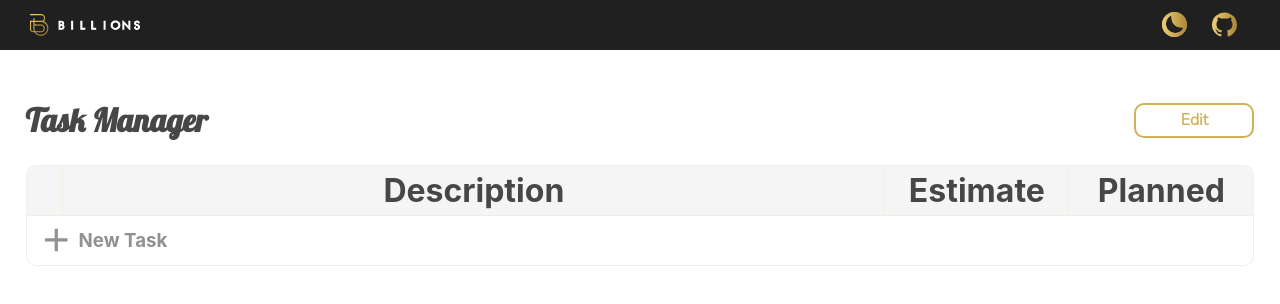
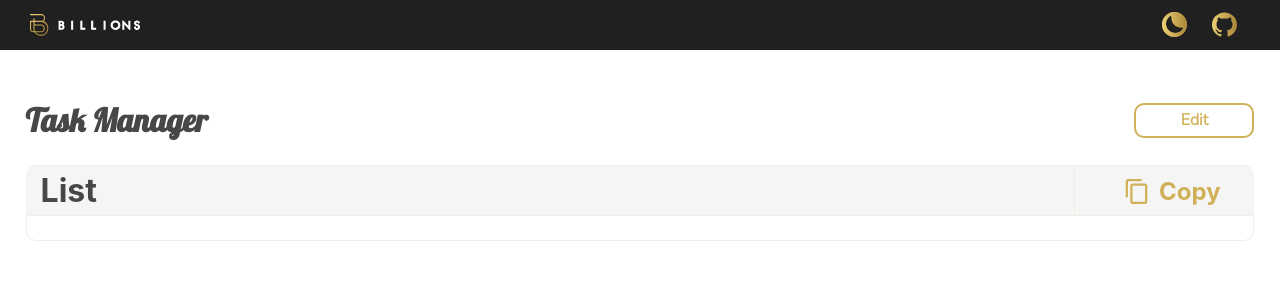
Before and after one commit to brunoslsbrito/fire-tasks, a React (Create React App) app: page / in a window 1280 px wide. Both pictures are taken after a click on the element "Convert". Shown: the top 304 px of the page. Built offline with nearby package versions, Linux system fonts and the light colour scheme.

Commit message:
Finishing alpha

```diff
--- a/src/pages/TaskList/index.tsx
+++ b/src/pages/TaskList/index.tsx
@@ -1,4 +1,5 @@
-import React, { useCallback, useState } from 'react';
+import React, { useCallback, useEffect, useState } from 'react';
+
 import {
   AddIconDark,
   AddIconLight,
@@ -20,19 +21,39 @@ import {
   TrashIconLight,
   TrashIconDark,
   ItemDescriptionContainer,
-  ItemDescriptionText, ItemEstimateContainer, ItemEstimateText, ItemEstimateText2,
+  ItemDescriptionText,
+  ItemEstimateContainer,
+  ItemEstimateText,
+  ItemEstimateTextAdditive,
+  ItemPlannedContainer,
+  ItemPlannedText,
+  ListTitleContainer,
+  CopyButtonContainer,
+  CopyTitle,
+  CopyButtonInnerContainer,
+  CopyIcon,
+  ListFinalBottomContainer,
+  ConvertItemContainer, ConvertText,
 } from './styles';
 
 import { Themes } from '../../styles/global';
 
 interface TaskListProps {
   theme: string;
+  convert: boolean;
+}
+
+export enum Planned {
+  // eslint-disable-next-line no-unused-vars
+  YES = 'Yes',
+  // eslint-disable-next-line no-unused-vars
+  NO = 'No'
 }
 
 interface ListItem {
   description: string;
   estimate: string;
-  planned: string;
+  planned: Planned;
 }
 
 interface HoverProp {
@@ -40,12 +61,20 @@ interface HoverProp {
   index: number;
 }
 
-const TaskList: React.FC<TaskListProps> = ({ theme }) => {
+const TaskList: React.FC<TaskListProps> = ({ theme, convert }) => {
   const [taskList, setTaskList] = useState<Array<ListItem>>([]);
   const [isHover, setHover] = useState<HoverProp>({ isHover: false, index: 0 });
+  const [finalText, setFinalText] = useState('');
+
+  useEffect(() => {
+    let text = '';
+    // eslint-disable-next-line @typescript-eslint/no-use-before-define,no-return-assign
+    taskList.map((item) => text += `${getNextLine(item)}\n`);
+    setFinalText(text);
+  }, [convert]);
 
   const onPressAdd = useCallback(() => {
-    setTaskList([...taskList, { description: '', estimate: '', planned: 'Yes' }]);
+    setTaskList([...taskList, { description: '', estimate: '', planned: Planned.YES }]);
   }, [taskList]);
 
   const onPressDelete = (index: number) => {
@@ -66,6 +95,26 @@ const TaskList: React.FC<TaskListProps> = ({ theme }) => {
       newArray[index].estimate = newValue;
       setTaskList(newArray);
     }
+  };
+
+  const onPressCopy = async () => {
+    try {
+      await navigator.clipboard.writeText(finalText);
+      alert('Copied');
+    } catch (e) {
+      alert('Error trying copy text');
+    }
+  };
+
+  // eslint-disable-next-line no-nested-ternary
+  const filterEstimate = (item: string) => (item.length > 1 ? (
+    item[0] === '0' ? item.slice(1, 2) : item
+  ) : item);
+
+  const onEditPlanned = (index: number) => {
+    const newArray = [...taskList];
+    newArray[index].planned = newArray[index].planned === Planned.YES ? Planned.NO : Planned.YES;
+    setTaskList(newArray);
   };
 
   const renderTrash = () => (
@@ -105,14 +154,23 @@ const TaskList: React.FC<TaskListProps> = ({ theme }) => {
         />
         {
           taskList[index].estimate.length > 0
-          && (<ItemEstimateText2>h</ItemEstimateText2>)
+          && (<ItemEstimateTextAdditive>h</ItemEstimateTextAdditive>)
         }
       </ItemEstimateContainer>
+      <ItemPlannedContainer>
+        <ItemPlannedText onClick={() => onEditPlanned(index)}>
+          {taskList[index].planned}
+        </ItemPlannedText>
+      </ItemPlannedContainer>
     </TaskItemContainer>
   );
 
-  return (
-    <Container>
+  const getNextLine = (item: ListItem) => (
+    `- [DEV APP] ${item.description} / estimate:"${filterEstimate(item.estimate)}h" assignee:"Unassigned" cfield:"SQUAD:SQUAD_BILLIONS" cfield:"Tipo de Subtask:DEV" cfield:"Fora do Compromisso:${item.planned === Planned.YES ? 'Não' : 'Sim'}"`
+  );
+
+  const renderList = () => (
+    <>
       <ListHeaderOutContainer>
         <ListHeaderContainer>
           <NumberContainer />
@@ -133,13 +191,43 @@ const TaskList: React.FC<TaskListProps> = ({ theme }) => {
       <ListBottomContainer>
         <AddItemContainer onClick={onPressAdd}>
           {
-              theme === Themes.LIGHT
-                ? <AddIconLight />
-                : <AddIconDark />
-            }
+                theme === Themes.LIGHT
+                  ? <AddIconLight />
+                  : <AddIconDark />
+              }
           <AddItemTitle> New Task </AddItemTitle>
         </AddItemContainer>
       </ListBottomContainer>
+    </>
+  );
+
+  const renderConverted = () => (
+    <>
+      <ListHeaderOutContainer>
+        <ListHeaderContainer>
+          <ListTitleContainer>
+            <Title>List</Title>
+          </ListTitleContainer>
+          <CopyButtonContainer>
+            <CopyButtonInnerContainer onClick={onPressCopy}>
+              <CopyIcon />
+              <CopyTitle>Copy</CopyTitle>
+            </CopyButtonInnerContainer>
+          </CopyButtonContainer>
+        </ListHeaderContainer>
+        <ConvertItemContainer>
+          <ConvertText>
+            {finalText}
+          </ConvertText>
+        </ConvertItemContainer>
+        <ListFinalBottomContainer />
+      </ListHeaderOutContainer>
+    </>
+  );
+
+  return (
+    <Container>
+      {convert ? renderConverted() : renderList()}
     </Container>
   );
 };
--- a/src/pages/TaskList/styles.ts
+++ b/src/pages/TaskList/styles.ts
@@ -5,6 +5,8 @@ import addDark from '../../assets/icons/addicondark.svg';
 
 import trashLight from '../../assets/icons/trashlight.svg';
 import trashDark from '../../assets/icons/trashdark.svg';
+
+import copy from '../../assets/icons/copyicon.svg';
 
 export const Container = styled.div`
   display: flex;
@@ -16,12 +18,11 @@ export const Container = styled.div`
 
 export const ListHeaderOutContainer = styled.div`
   display: flex;
+  flex-direction: column;
   width: 96%;
   margin-top: 25px;
   min-width: 700px;
   border-top: ${({ theme }) => `1px solid ${theme.colors.secondary}`};
-  border-left: ${({ theme }) => `1px solid ${theme.colors.secondary}`};
-  border-right: ${({ theme }) => `1px solid ${theme.colors.secondary}`};
   border-top-left-radius: 10px;
   border-top-right-radius: 10px;
 `;
@@ -34,7 +35,7 @@ export const ListHeaderContainer = styled.div`
   border-bottom: ${({ theme }) => `1px solid ${theme.colors.secondary}`};
   border-top-left-radius: 10px;
   border-top-right-radius: 10px;
-
+  justify-content: space-between;
 `;
 
 export const ListContainer = styled.div`
@@ -50,6 +51,11 @@ export const Title = styled.h1`
     color: ${({ theme }) => theme.colors.neutral600};
 `;
 
+export const CopyTitle = styled.h2`
+    color: ${({ theme }) => theme.colors.primary};
+  margin-left: 10px;
+`;
+
 export const AddItemTitle = styled.h3`
   margin-left: 10px;
     color: ${({ theme }) => theme.colors.neutral400};
@@ -61,8 +67,37 @@ export const DescriptionContainer = styled.div`
   min-width: 180px;
   align-items: center;
   justify-content: center;
+  border-right: ${({ theme }) => `1px solid ${theme.colors.secondary}`};
+`;
 
-  border-right: ${({ theme }) => `1px solid ${theme.colors.secondary}`};
+export const ListTitleContainer = styled.div`
+  display: flex;
+  min-width: 80px;
+  align-items: flex-start;
+  margin-left: 15px;
+  margin-top: 5px;
+`;
+
+export const CopyButtonContainer = styled.div`
+  display: flex;
+  height: 50px;
+  width: 180px;
+  align-items: center;
+  justify-content: center;
+  border-left: ${({ theme }) => `1px solid ${theme.colors.secondary}`};
+`;
+
+export const CopyButtonInnerContainer = styled.div`
+  display: flex;
+  width: 90%;
+  height: 80%;
+  align-items: center;
+  cursor: pointer;
+  border-radius: 10px;
+  justify-content: center;
+  &:hover {
+    background: ${({ theme }) => theme.colors.secondary};
+  }
 `;
 
 export const EstimateContainer = styled.div`
@@ -104,6 +139,19 @@ export const ListBottomContainer = styled.div`
   align-items: center;
 `;
 
+export const ListFinalBottomContainer = styled.div`
+  display: flex;
+  height: 10px;
+  width: 100%;
+  min-width: 700px;
+  border-bottom: ${({ theme }) => `1px solid ${theme.colors.secondary}`};
+  border-left: ${({ theme }) => `1px solid ${theme.colors.secondary}`};
+  border-right: ${({ theme }) => `1px solid ${theme.colors.secondary}`};
+  border-bottom-left-radius: 10px;
+  border-bottom-right-radius: 10px;
+  align-items: center;
+`;
+
 export const AddItemContainer = styled.div`
   cursor: pointer;
   display: flex;
@@ -134,6 +182,15 @@ export const AddIconDark = styled.img.attrs({
   height: 25px;
   width: 25px;
   margin-left: 12px;
+`;
+
+export const CopyIcon = styled.img.attrs({
+  src: copy,
+  alt: 'copy',
+})`
+  height: 25px;
+  width: 25px;
+  margin-left: 15px;
 `;
 
 export const TaskItemContainer = styled.div`
@@ -211,11 +268,26 @@ export const ItemEstimateText = styled.input`
   text-align: center;
 `;
 
-export const ItemEstimateText2 = styled.text`
+export const ItemEstimateTextAdditive = styled.text`
   color: ${({ theme }) => theme.colors.neutral400};
   font-family: 'Nunito Sans';
   font-size: 20px;
   margin-left: -5px;
+`;
+
+export const ItemPlannedText = styled.text`
+  color: ${({ theme }) => theme.colors.neutral400};
+  font-family: 'Nunito Sans';
+  font-size: 20px;
+  margin-left: -5px;
+  width: 65px;
+  text-align: center;
+  cursor: pointer;
+  border-radius: 10px;
+  &:hover {
+    color: ${({ theme }) => theme.colors.secondary};
+    background: ${({ theme }) => theme.colors.neutral400};
+  }
 `;
 
 export const ItemEstimateContainer = styled.div`
@@ -228,3 +300,30 @@ export const ItemEstimateContainer = styled.div`
   justify-content: center;
   border-right: ${({ theme }) => `1px solid ${theme.colors.secondary}`};
 `;
+
+export const ItemPlannedContainer = styled.div`
+  display: flex;
+  width: 15%;
+  min-width: 180px;
+  align-items: center;
+  justify-content: center;
+`;
+
+export const ConvertItemContainer = styled.div`
+  display: flex;
+  align-items: center;
+  justify-content: flex-start;
+  width: 100%;
+  border-left: ${({ theme }) => `1px solid ${theme.colors.secondary}`};
+  border-right: ${({ theme }) => `1px solid ${theme.colors.secondary}`};
+`;
+
+export const ConvertText = styled.text`
+  color: ${({ theme }) => theme.colors.neutral400};
+  font-family: 'Nunito Sans';
+  font-size: 17px;
+  margin-top: 10px;
+  margin-bottom: 5px;
+  margin-left: 20px;
+  white-space: pre-line;
+`;
--- a/src/pages/home/index.tsx
+++ b/src/pages/home/index.tsx
@@ -39,7 +39,7 @@ const Home: React.FC = () => {
             </ConvertButton>
           </TitleContainer>
         </TitleOutContainer>
-        <TaskList theme={theme.title} />
+        <TaskList theme={theme.title} convert={convert} />
       </div>
     </ThemeProvider>
   );
```
